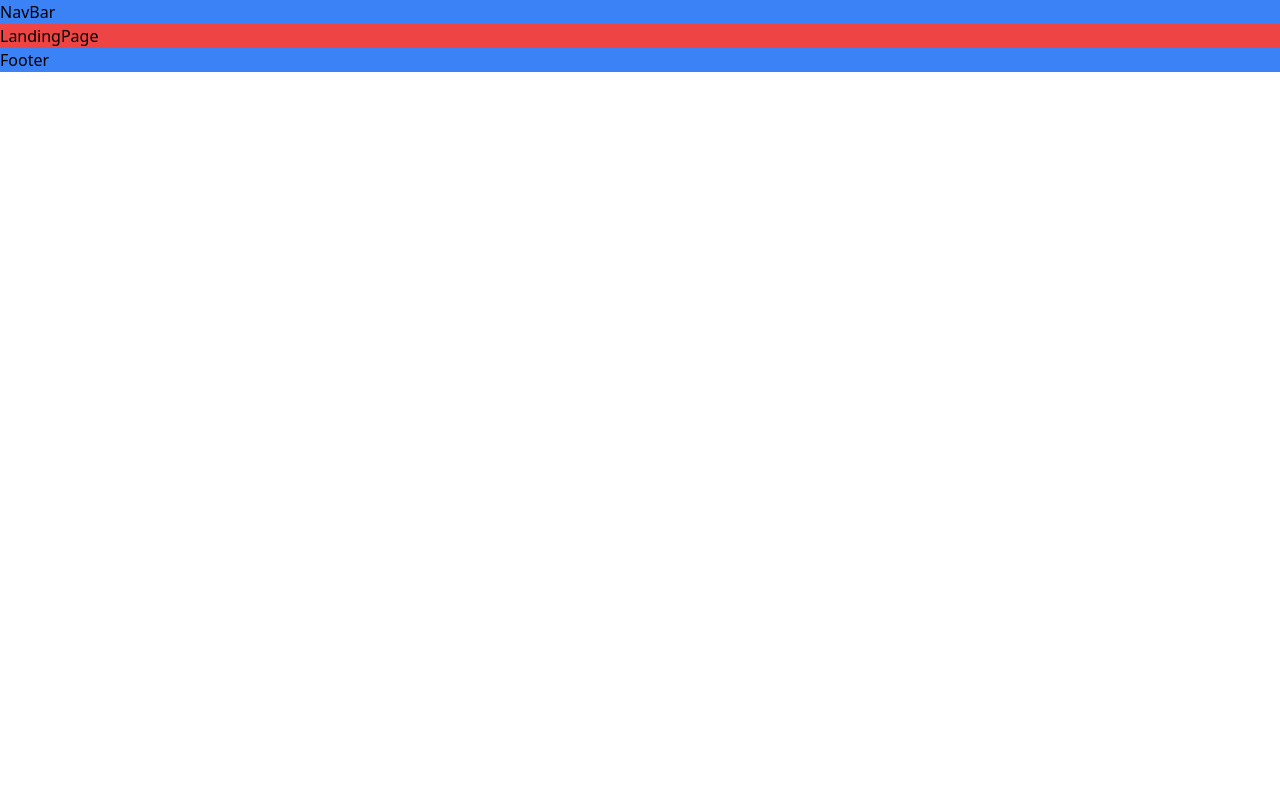
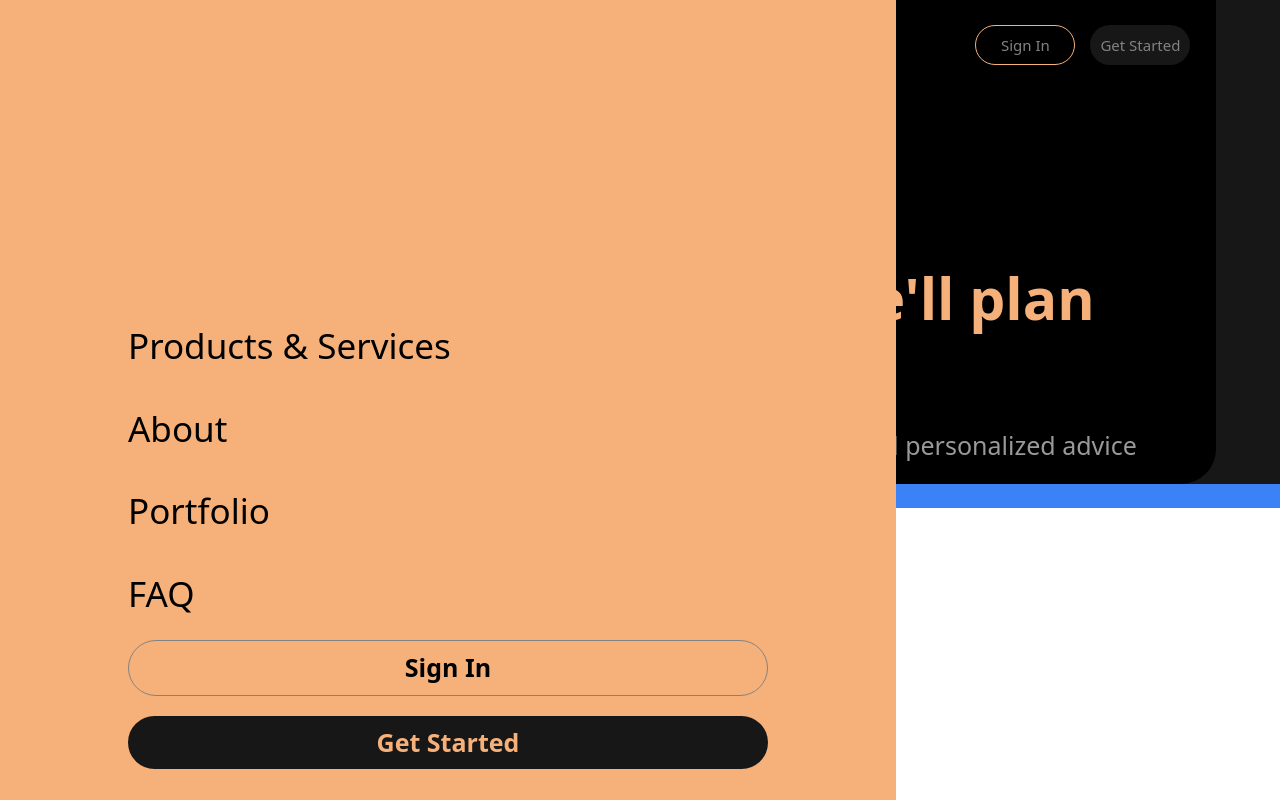
Before and after one commit to dedayorr/SmartInvestHub, a React (Vite) app: page / in a window 1280 px wide. Built offline with nearby package versions, Linux system fonts and the light colour scheme.

Commit message:
proceedings

```diff
--- a/package.json
+++ b/package.json
@@ -12,7 +12,9 @@
   "dependencies": {
     "react": "^18.2.0",
     "react-dom": "^18.2.0",
-    "react-router-dom": "^6.21.2"
+    "react-icons": "^5.0.1",
+    "react-router-dom": "^6.21.2",
+    "react-scroll-to-top": "^3.0.0"
   },
   "devDependencies": {
     "@types/react": "^18.2.43",
--- a/src/App.css
+++ b/src/App.css
@@ -0,0 +1,3 @@
+.dropdown {
+  transition: opacity 0.5s ease;
+}
--- a/src/App.jsx
+++ b/src/App.jsx
@@ -4,7 +4,7 @@ import Layout from "./components/Layout/Layout";
 function App() {
   return (
     <>
-      <div className="">
+      <div className="bg-[#171717]">
         <Layout />
       </div>
     </>
--- a/src/components/Navigation/NavBar.jsx
+++ b/src/components/Navigation/NavBar.jsx
@@ -1,6 +1,62 @@
 // eslint-disable-next-line no-unused-vars
 import React from "react";
+import { useState } from "react";
+import { CiMenuFries } from "react-icons/ci";
+import { LiaTimesSolid } from "react-icons/lia";
 
 export const NavBar = () => {
-  return <div className="bg-blue-500">NavBar</div>;
+  const [dropDown, setdropDown] = useState(true);
+  const toggleMenu = () => {
+    setdropDown(!dropDown);
+  };
+
+  return (
+    <>
+      <div className="flex justify-between h-[70px] items-center mx-[9%] md:h-[90px] lg:mx-[7%]">
+        <p className="text-[#F6B17A] text-[15px] border-[1px] border-[#F6B17A] p-1 font-extrabold md:text-[35px] lg:text-[30px]">
+          SmartInvestHub
+        </p>
+        <ul className="text-[#828282] hidden lg:flex gap-[30px]">
+          <li className="hover:text-[#f6b17a] cursor-pointer">
+            Products & Services
+          </li>
+          <li className="hover:text-[#f6b17a] cursor-pointer">About</li>
+          <li className="hover:text-[#f6b17a] cursor-pointer">Portfolio</li>
+          <li className="hover:text-[#f6b17a] cursor-pointer">FAQ</li>
+        </ul>
+        <div className="text-[#828282] hidden lg:flex gap-[15px]">
+          <button className="hover:bg-[#F6B17A] hover:text-[#fff] w-[100px] border-[1px] border-[#F6B17A] p-2 rounded-[30px] text-[15px]">
+            Sign In
+          </button>
+          <button className="hover:bg-[#fff] hover:text-[#000] w-[100px] rounded-[30px] text-[15px] bg-[#171717]">
+            Get Started
+          </button>
+        </div>
+        <div
+          className="text-primaryColor text-[25px] md:text-[40px] lg:hidden"
+          onClick={toggleMenu}
+        >
+          {!dropDown ? <CiMenuFries /> : <LiaTimesSolid />}
+        </div>
+
+        {/* =====menu dropdown for mobile view=== */}
+      </div>
+      {dropDown && (
+        <div className=" bg-primaryColor absolute top-0 h-full w-[70%] px-[10%] flex flex-col gap-[20px] ">
+          <ul className=" text-[#000] flex flex-col gap-[30px] text-[18px] mt-[50%] md:text-[35px]">
+            <li className="hover:underline">Products & Services</li>
+            <li className="hover:underline">About</li>
+            <li className="hover:underline">Portfolio</li>
+            <li className="hover:underline">FAQ</li>
+          </ul>
+          <button className="hover:bg-black hover:text-primaryColor border-[1px] border-[#828282] p-2 rounded-[30px] text-[15px] font-semibold md:text-[25px]">
+            Sign In
+          </button>
+          <button className="hover:bg-[#0005] hover:text-[#000] hover:border hover:border-[#828282]  p-2 rounded-[30px] text-[15px] bg-[#171717] text-primaryColor font-semibold md:text-[25px]">
+            Get Started
+          </button>
+        </div>
+      )}
+    </>
+  );
 };
--- a/src/pages/LandingPage.jsx
+++ b/src/pages/LandingPage.jsx
@@ -2,5 +2,24 @@
 import React from "react";
 
 export default function LandingPage() {
-  return <div className="bg-red-500">LandingPage</div>;
+  return (
+    <>
+      <div className="bg-[#000] h-[460px] mx-[5%] px-[4%] mt-[-20%] pt-[30%] rounded-bl-[35px] rounded-br-[35px] md:h-[650px]">
+        {/* ===Header Section=== */}
+        <div>
+          <p className="text-[#fff9] md:text-[25px]">DIGITAL ADVISOR</p>
+          <h1 className="text-white font-bold text-[37px] md:text-[57px]">
+            You live in the moment -{" "}
+            <span className="text-primaryColor">we&apos;ll plan ahead</span>
+          </h1>
+          <p className="text-[#fff9] text-[15px] md:text-[25px]">
+            Get the most out of your money with smart investing products and
+            personalized advice to build long-term wealth.
+          </p>
+        </div>
+        <br />
+        <button className="bg-primaryColor p-[10px] rounded-[30px] text-[15px] hover:bg-white md:text-[25px]">Get Stated</button>
+      </div>
+    </>
+  );
 }
--- a/tailwind.config.js
+++ b/tailwind.config.js
@@ -2,7 +2,14 @@
 export default {
   content: ["./index.html", "./src/**/*.{js,ts,jsx,tsx}"],
   theme: {
-    extend: {},
+    extend: {
+      textColor: {
+        primaryColor: "#F6B17A",
+      },
+      backgroundColor: {
+        primaryColor: "#F6B17A",
+      },
+    },
   },
   plugins: [],
 };
```
Also changed, not shown: 1 other file (tests, documents, lock files or other folders).
